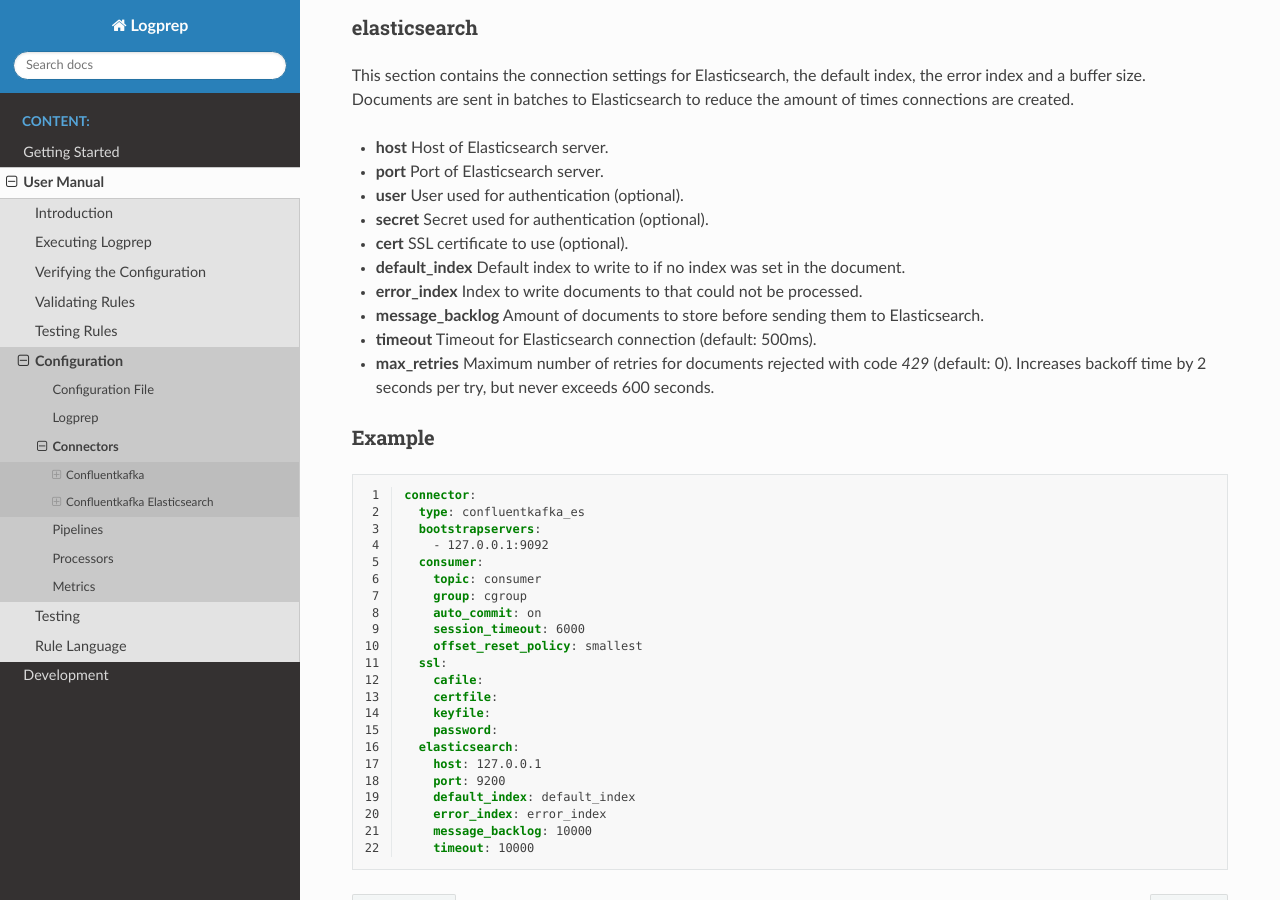
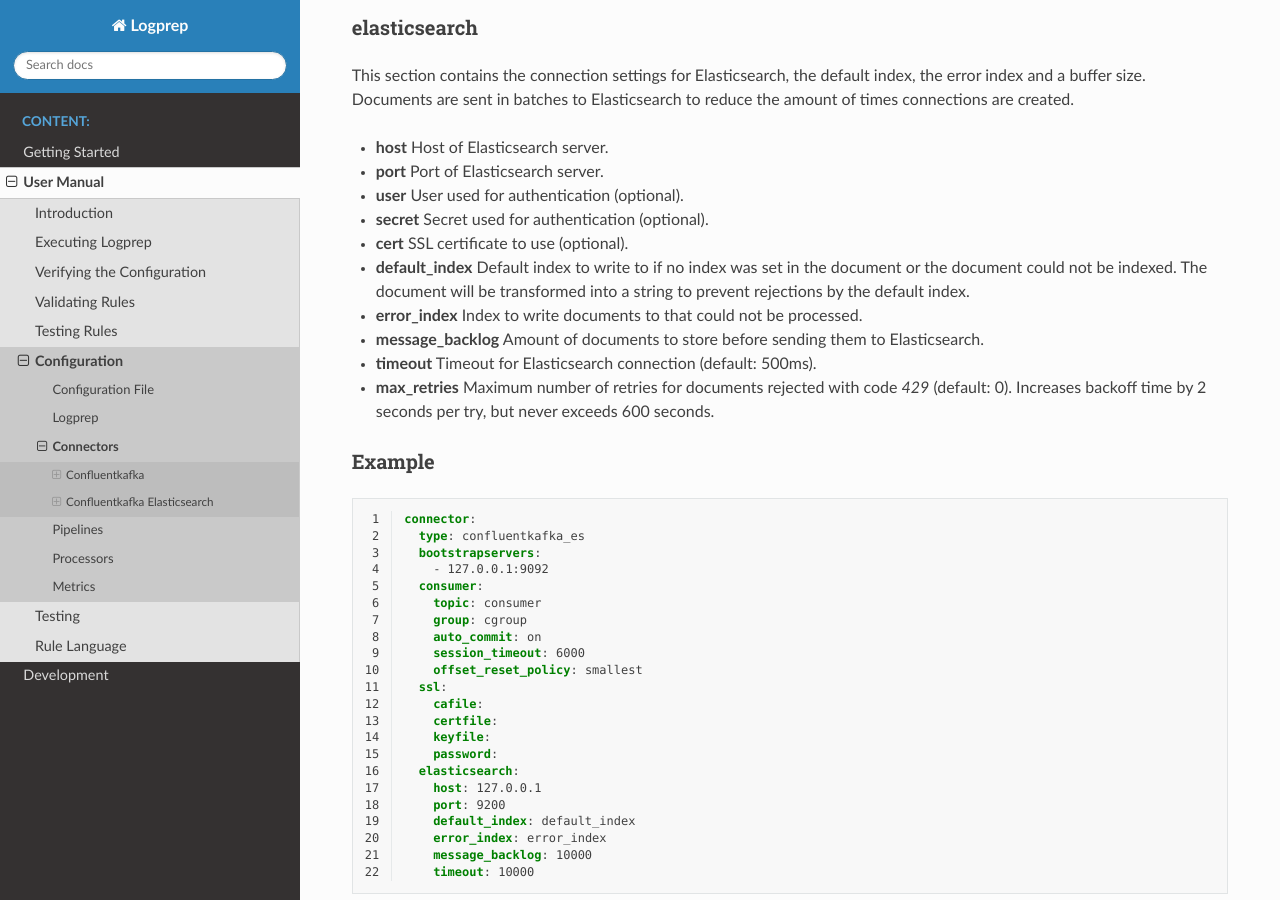
Before and after one commit to fkie-cad/Logprep, a Sphinx documentation site: the page built from doc/source/user_manual/configuration/connector.rst, in a window 1280 px wide and 900 px high, scrolled down 4307 px. Built offline with Sphinx 7.4.7 and the Read the Docs theme 2.0.0, drawn with Linux system fonts in a browser that asks for light colours.

Commit message:
Clarify documentation for es output default_index

```diff
--- a/doc/source/user_manual/configuration/connector.rst
+++ b/doc/source/user_manual/configuration/connector.rst
@@ -183,7 +183,7 @@
 - **user** User used for authentication (optional).
 - **secret** Secret used for authentication (optional).
 - **cert** SSL certificate to use (optional).
-- **default_index** Default index to write to if no index was set in the document.
+- **default_index** Default index to write to if no index was set in the document or the document could not be indexed. The document will be transformed into a string to prevent rejections by the default index.
 - **error_index** Index to write documents to that could not be processed.
 - **message_backlog** Amount of documents to store before sending them to Elasticsearch.
 - **timeout** Timeout for Elasticsearch connection  (default: 500ms).
```
